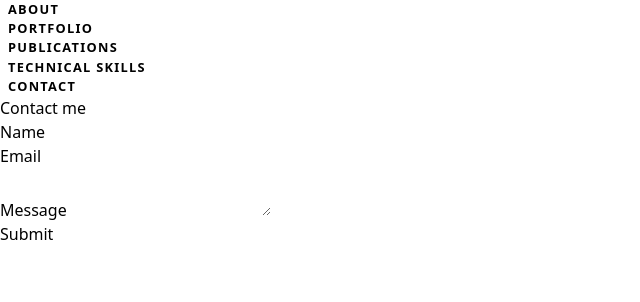
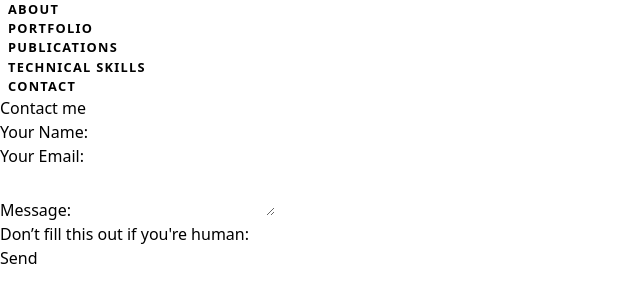
Before and after one commit to Reizka/renny-cv, a SvelteKit app: page /contact in a window 1280 px wide. Shown: the top 302 px of the page, without its empty margins (0-640 px from the left). Built offline with nearby package versions, Linux system fonts and the light colour scheme.

Commit message:
netlify forms test

```diff
--- a/package.json
+++ b/package.json
@@ -29,6 +29,7 @@
 	},
 	"type": "module",
 	"dependencies": {
+		"@sendgrid/mail": "^7.7.0",
 		"svelte-icons": "^2.1.0"
 	}
 }
--- a/src/app.html
+++ b/src/app.html
@@ -1,7 +1,8 @@
 <!DOCTYPE html>
 <html lang="en">
 	<head>
-<script src="https://www.google.com/recaptcha/api.js" async defer></script>
+		<script src="https://www.google.com/recaptcha/enterprise.js?render=6Le9-8MkAAAAABZyHfcvM2ANf6b1sVWFiR-l_Wet"></script>
+
 		<meta charset="utf-8" />
 		<meta name="viewport" content="width=device-width" />
 		%sveltekit.head%
--- a/src/routes/contact/+page.svelte
+++ b/src/routes/contact/+page.svelte
@@ -2,16 +2,18 @@
 	let name = '';
 	let email = '';
 	let message = '';
+	let sgAPI ="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"
 
 	function handleSubmit() {
+		console.log(`Name: ${name}`);
+				console.log(`Email: ${email}`);
+				console.log(`Message: ${message}`);
 		// Verify the reCAPTCHA response
-		grecaptcha.ready(function () {
-			grecaptcha.execute('6LcB46AkAAAAAJe6LD9b22BcSy45z-wwkwtoWZyx', { action: 'login' }).then(function (token) {
+		grecaptcha.enterprise.ready(function () {
+			grecaptcha.enterprise.execute(process.env.GOOGLE_RECAPTCHA, {action: 'login'}).then(function(token) {
 				// Send the email
 				// Replace this with your own email sending logic
-				console.log(`Name: ${name}`);
-				console.log(`Email: ${email}`);
-				console.log(`Message: ${message}`);
+
 				console.log(`reCAPTCHA response: ${token}`);
 
 				// Reset the form
@@ -25,26 +27,32 @@
 		return false;
 	}
 </script>
-<main><script src="https://www.google.com/recaptcha/enterprise.js?render=6LcB46AkAAAAAJe6LD9b22BcSy45z-wwkwtoWZyx" async defer></script>
+<main>
+
 <div class="flex flex-col items-center ">
 	<h2 class="text-6xl relative postion-left-0 pb-10 underline min-[400px]:text-2xl">Contact me</h2>
 	<div class="flex flex-col bg-white border-2 m-auto md:w-1/2 sm:w-[80%] shadow-2xl items-center">
-		<form on:submit|preventDefault={handleSubmit}>
-			<div class="flex flex-col mb-4">
-				<label for="name">Name</label>
-				<input class="border-solid border-2 border-black " type="text" id="name" bind:value={name} required />
+		<form name="contact" method="POST" data-netlify="true" netlify-honeypot="bot-field">
+			<p>
+			  <label for="name">Your Name:</label>
+			  <input type="text" name="name" id="name" required>
+			</p>
+			<p>
+			  <label for="email">Your Email:</label>
+			  <input type="email" name="email" id="email" required>
+			</p>
+			<p>
+			  <label for="message">Message:</label>
+			  <textarea name="message" id="message" required></textarea>
+			</p>
+			<div class="hidden">
+			  <label>Don’t fill this out if you're human: <input name="bot-field"></label>
 			</div>
-			<div class="flex flex-col mb-4">
-				<label for="email">Email</label>
-				<input class="border-solid border-2 border-black "  type="email" id="email" bind:value={email} required />
-			</div>
-			<div class="flex flex-col mb-4">
-				<label for="message">Message</label>
-				<textarea class="border-solid border-2 border-black "  id="message" bind:value={message} required />
-			</div>
-			<div class="g-recaptcha m-auto mb-4" data-sitekey="6LcB46AkAAAAAJe6LD9b22BcSy45z-wwkwtoWZyx" />
-			<button class="flex justify-center m-auto bg-blue-400 rounded-md font-bold mb-4 w-1/2 p-4" type="submit">Submit</button>
-		</form>
+			<p>
+			  <button type="submit">Send</button>
+			</p>
+		  </form>
+
 	</div>
 </div>
 </main>
```
Also changed, not shown: 1 other file (tests, documents, lock files or other folders).
